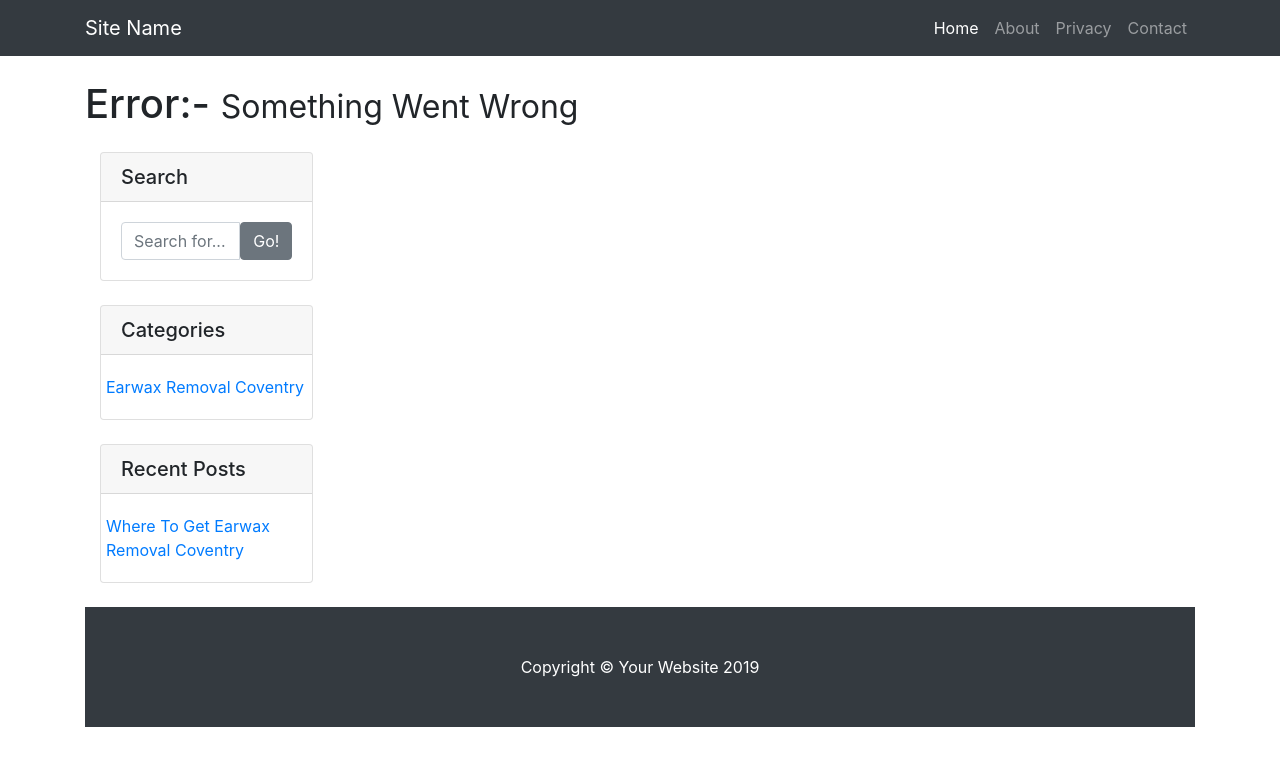
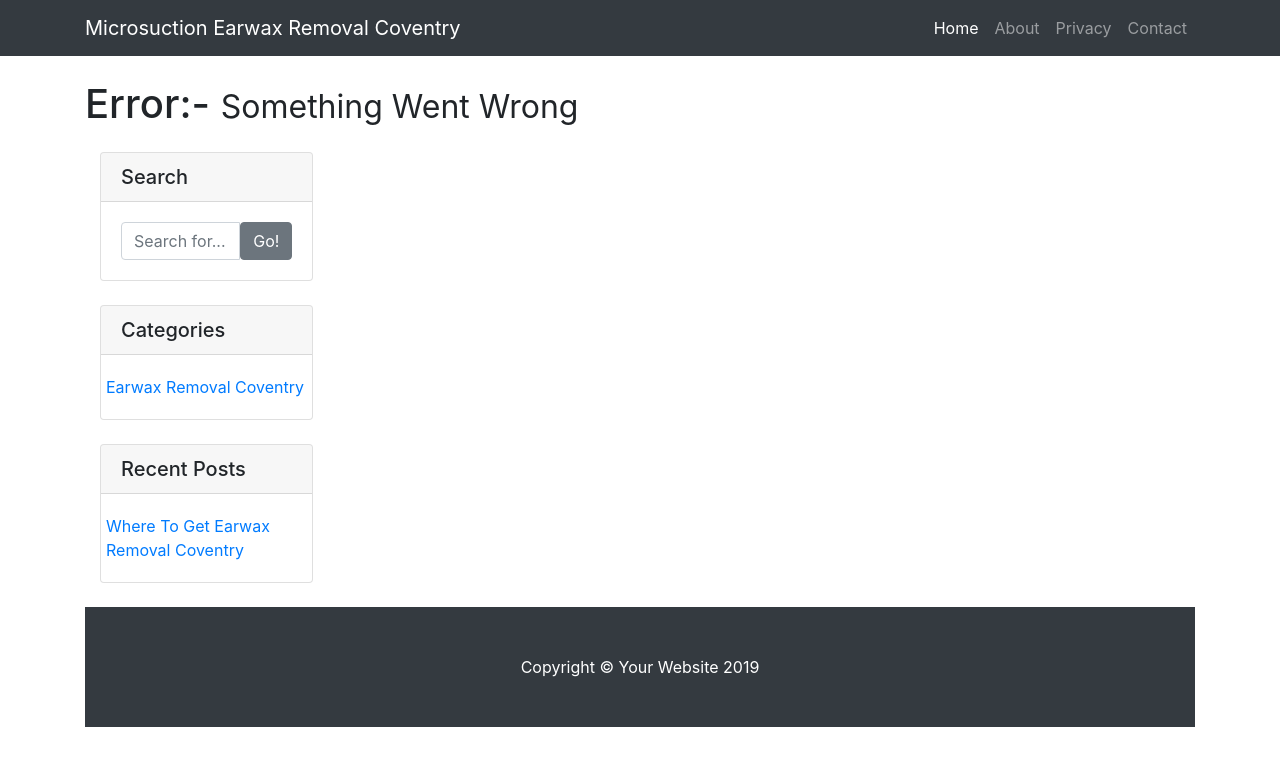
Before and after one commit to earwax-removal-coventry/earwax-removal-coventry, a plain HTML site: page error.html in a window 1280 px wide. Drawn offline with nearby package versions, Linux system fonts and the light colour scheme.

Commit message:
Update error.html

```diff
--- a/error.html
+++ b/error.html
@@ -5,12 +5,12 @@
 
     <meta charset="utf-8">
     <meta name="viewport" content="width=device-width, initial-scale=1, shrink-to-fit=no">
-    <meta name="description" content=" Error Page - Add Meta Description Here">
-    <meta name="keywords" content="Add Meta Keywords Here">
+    <meta name="description" content="Micro suction earwax removal Coventry is a proven,Micro suction earwax removal Coventry is a proven, safe and comfortable process for ear cleaning. It does not involve using liquids, so there is no mess and no fuss. ">
+    <meta name="keywords" content="earwax removal coventry,earwax removal coventry, ear wax removal coventry, microsuction coventry, earwax removal. ear wax removal, earwax, ear wax, coventry, microsuction">
 
     <meta name="author" content="">
 
-    <title>Error Page | Add Home Title Here</title>
+    <title>Error Page | Earwax Removal Coventry Resources</title>
 <link rel="canonical" href="https://earwax-removal-coventry.github.io/earwax-removal-coventry/error.html" />
     <!-- Bootstrap core CSS -->
    <link href="https://maxcdn.bootstrapcdn.com/bootstrap/4.1.1/css/bootstrap.min.css" rel="stylesheet">
@@ -37,9 +37,7 @@ body {
     <!-- Navigation -->
     <nav class="navbar navbar-expand-lg navbar-dark bg-dark fixed-top">
       <div class="container">
-            <a class="navbar-brand" href="https://earwax-removal-coventry.github.io/earwax-removal-coventry/"><!--Site Name-->
-Site Name
-<!--endSite Name--></a>
+            <a class="navbar-brand" href="https://earwax-removal-coventry.github.io/earwax-removal-coventry/"><!--Site Name-->Microsuction Earwax Removal Coventry<!--endSite Name--></a>
         <button class="navbar-toggler" type="button" data-toggle="collapse" data-target="#navbarResponsive" aria-controls="navbarResponsive" aria-expanded="false" aria-label="Toggle navigation">
           <span class="navbar-toggler-icon"></span>
         </button>
```
